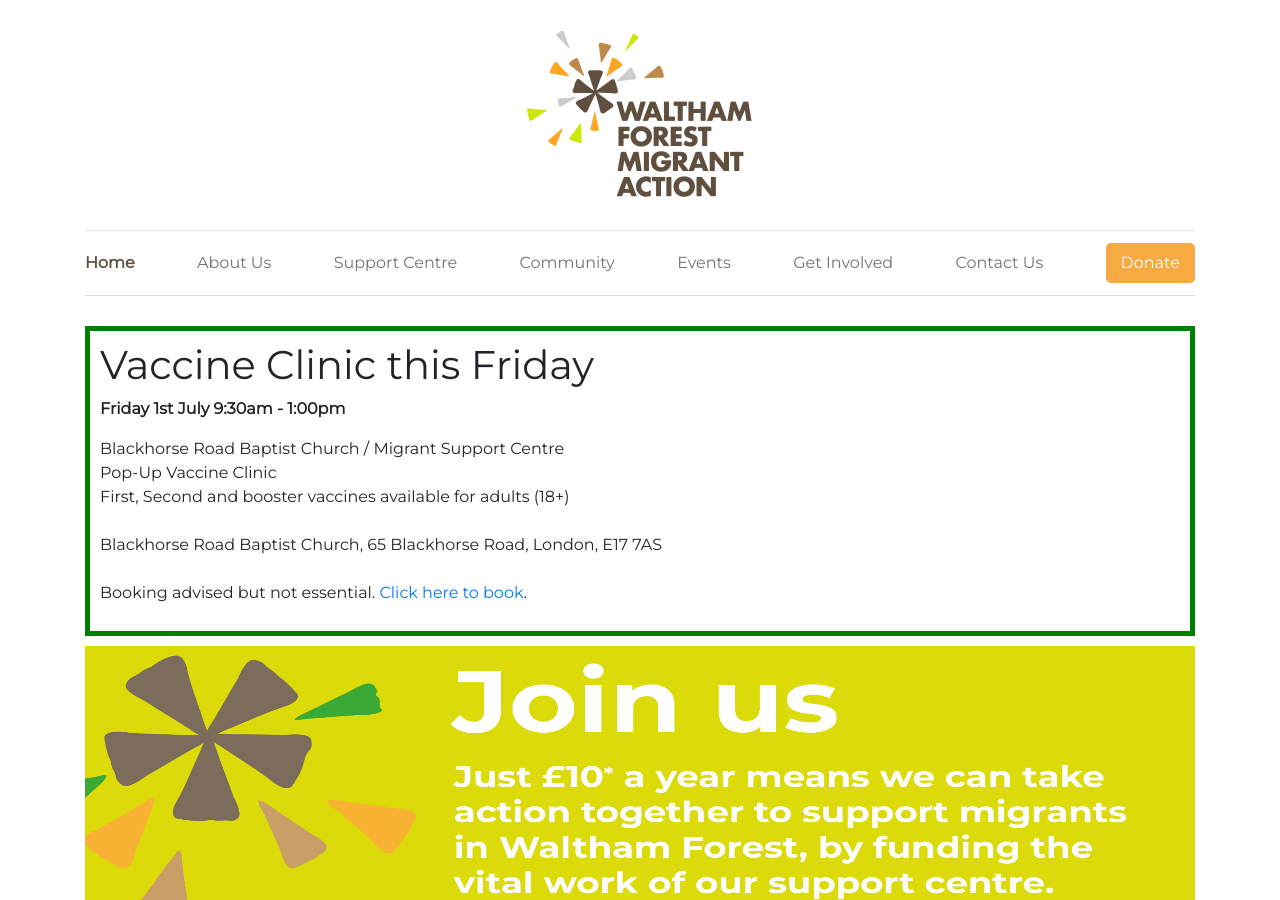
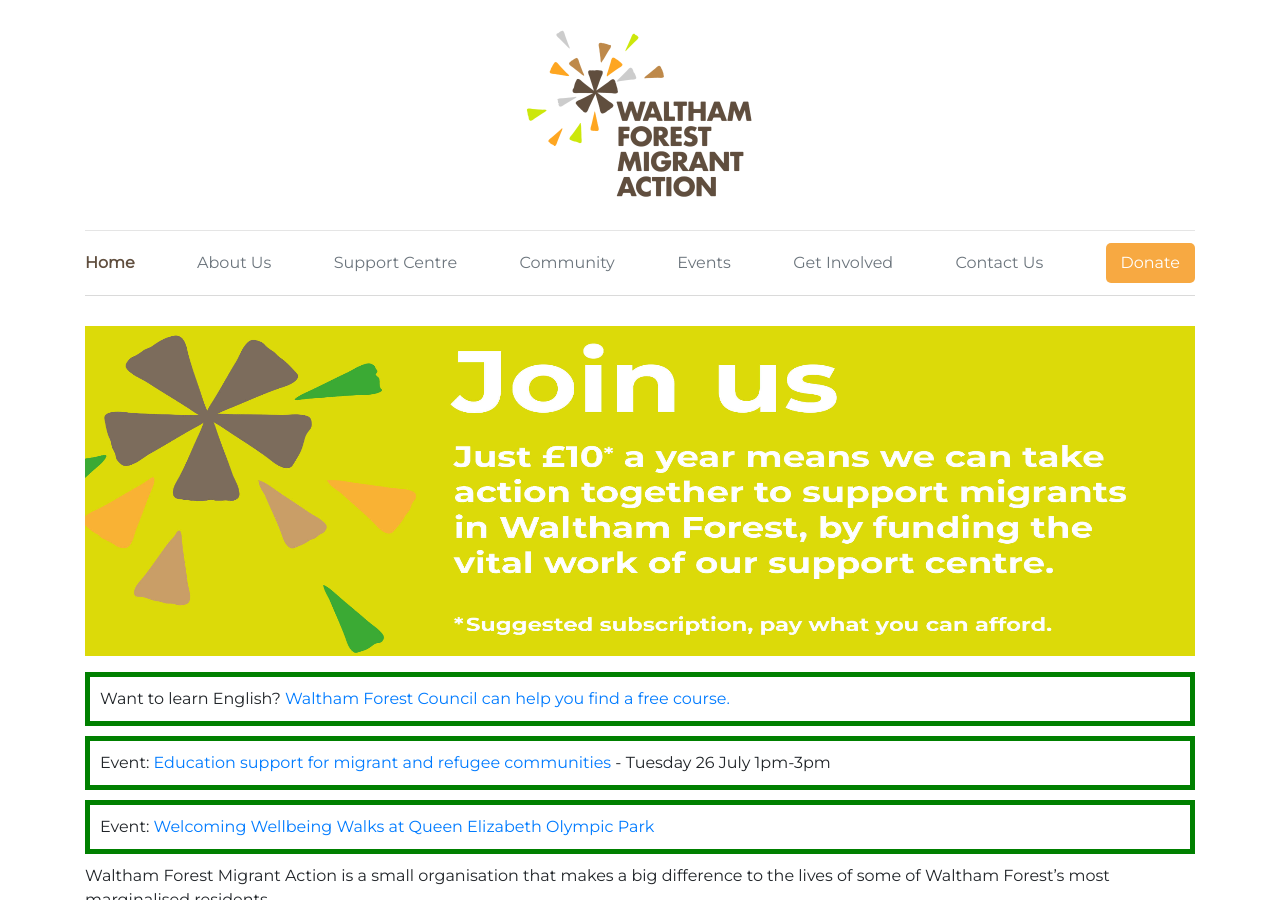
Before and after one commit to wfmigrantaction/wfmigrantaction.github.io, a Jekyll site: the page built from index.md, in a window 1280 px wide and 900 px high. Built offline with Jekyll 4.4.1, drawn with Linux system fonts in a browser that asks for light colours; comment, search, counter and statistics services are not loaded.

Commit message:
Update CTAs on homepage

```diff
--- a/index.md
+++ b/index.md
@@ -3,29 +3,21 @@
 title: Home
 ---
 
+<a href="https://membermojo.co.uk/wfma/joinus" target="_blank">
+<img src="/img/cta.jpg" style="width: 100%; max-height: 330px;" />
+</a>
+
 <div style="border: 5px solid green; margin-bottom: 10px; padding: 10px;">
-<h1>Vaccine Clinic this Friday</h1>
-<p><strong>Friday 1st July 9:30am - 1:00pm</strong></p>
-<p>
-Blackhorse Road Baptist Church / Migrant Support Centre
-<br/>
-Pop-Up Vaccine Clinic
-<br/>
-First, Second and booster vaccines available for adults (18+)
-<br/>
-<br/>
-
-Blackhorse Road Baptist Church, 65 Blackhorse Road, London, E17 7AS
-<br/>
-<br/>
-Booking advised but not essential. <a href="https://outlook.office365.com/owa/calendar/BlackhorseRoadBaptistChurchVaccineClinic18@walthamforest.gov.uk/bookings/" target="_blank">
-Click here to book</a>.
-</p>
+  Want to learn English? <a href="/img/wf-esol.pdf" target="_blank">Waltham Forest Council can help you find a free course.</a>
 </div>
 
-<a href="/contact-us">
-<img src="/img/cta.jpg" style="width: 100%; max-height: 330px;" />
-</a>
+<div style="border: 5px solid green; margin-bottom: 10px; padding: 10px;">
+Event: <a href="/img/migrant-support-information-event.pdf" target="_blank">Education support for migrant and refugee communities</a> - Tuesday 26 July 1pm-3pm
+</div>
+
+<div style="border: 5px solid green; margin-bottom: 10px; padding: 10px;">
+Event: <a href="/img/welcoming-wellbeing-walks.pdf" target="_blank">Welcoming Wellbeing Walks at Queen Elizabeth Olympic Park</a>
+</div>
 
 Waltham Forest Migrant Action is a small organisation that makes a big difference to the lives of some of Waltham Forest’s most marginalised residents.
 
```
Also changed, not shown: 3 other files.
